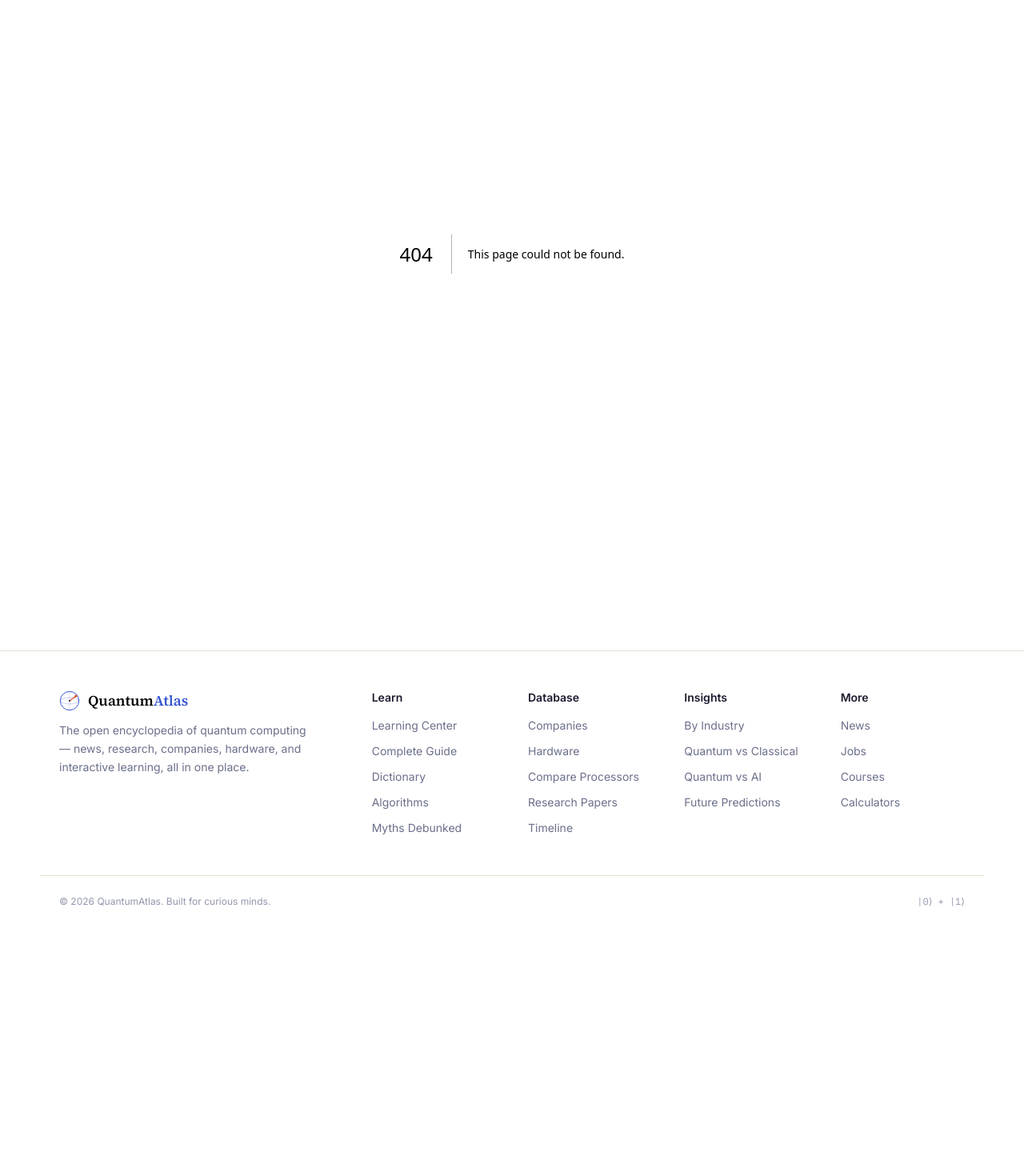
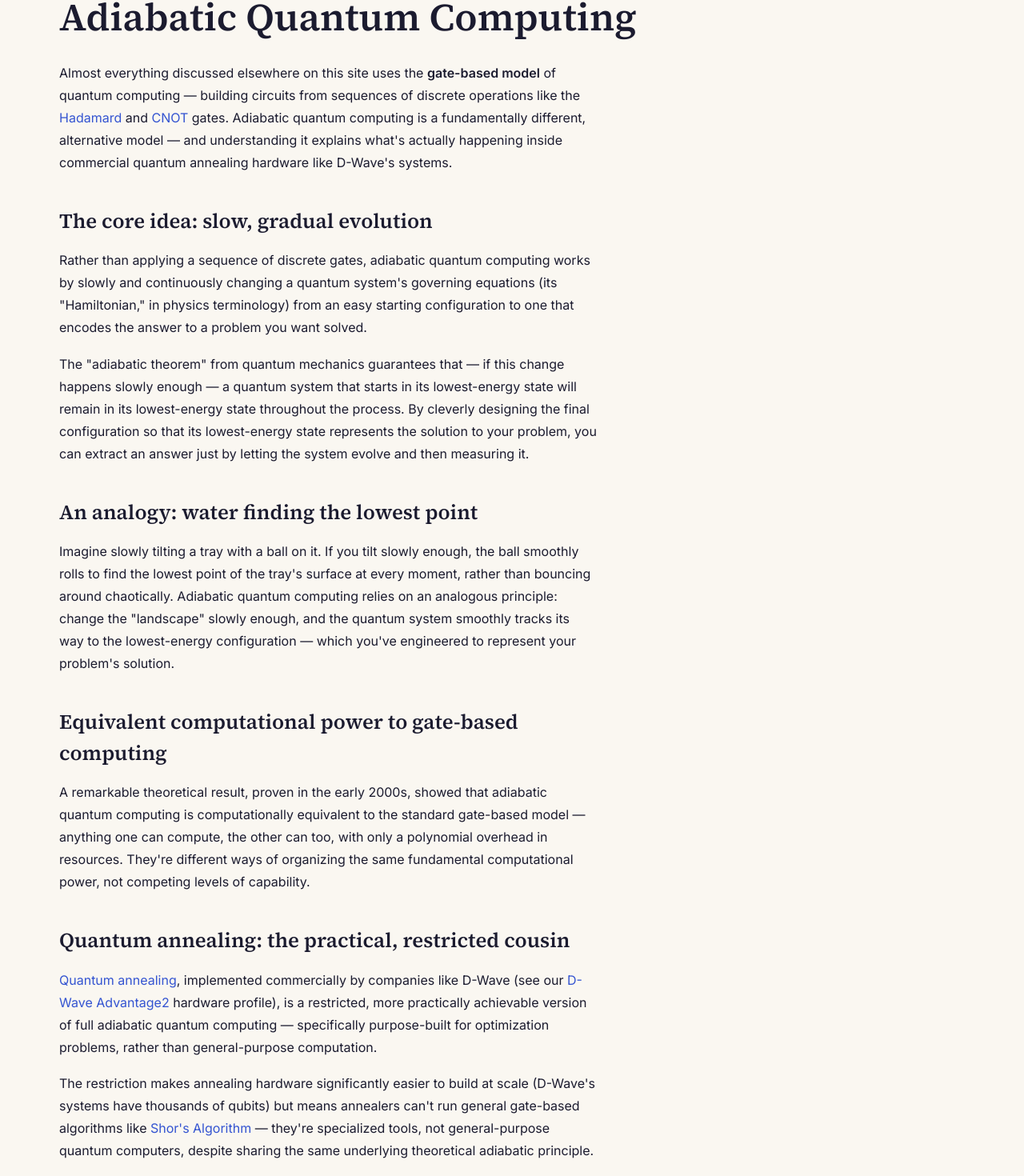
Before and after one commit to goalandpriority-ui/quantum-atlas, a Next.js app: page /learn/adiabatic-quantum-computing in a window 1280 px wide. Before the commit this address had no page. Shown: the part 154-1624 px from the top of the page at 80% size. Before the commit the page ends 1313 px from the top, so only its background shows below. Built offline with nearby package versions, Linux system fonts and the light colour scheme.

Commit message:
Add Adiabatic Quantum Computing page with details
This page provides an overview of adiabatic quantum computing, explaining its principles, advantages, and connections to quantum annealing. It also addresses common questions about the technology and its applications.

```diff
--- /dev/null
+++ b/app/learn/adiabatic-quantum-computing/page.tsx
@@ -0,0 +1,160 @@
+import Link from "next/link";
+
+export const metadata = {
+  title: "Adiabatic Quantum Computing Explained | QuantumAtlas",
+  description:
+    "A different model of quantum computation from the gate-based approach covered elsewhere on this site — and how it relates to commercial quantum annealing hardware.",
+};
+
+export default function AdiabaticQuantumComputingPage() {
+  return (
+    <article className="max-w-content mx-auto px-6 py-14">
+      <p className="font-mono text-xs uppercase tracking-widest text-quantum mb-2">
+        Level 5 · Advanced Topics
+      </p>
+      <h1 className="font-serif text-4xl md:text-5xl font-semibold text-ink mb-8">
+        Adiabatic Quantum Computing
+      </h1>
+
+      <div className="prose-quantum max-w-2xl">
+        <p>
+          Almost everything discussed elsewhere on this site uses the{" "}
+          <strong>gate-based model</strong> of quantum computing — building
+          circuits from sequences of discrete operations like the{" "}
+          <Link href="/dictionary/hadamard-gate" className="text-quantum hover:underline">
+            Hadamard
+          </Link>{" "}
+          and{" "}
+          <Link href="/dictionary/cnot-gate" className="text-quantum hover:underline">
+            CNOT
+          </Link>{" "}
+          gates. Adiabatic quantum computing is a fundamentally different,
+          alternative model — and understanding it explains what's actually
+          happening inside commercial quantum annealing hardware like
+          D-Wave's systems.
+        </p>
+
+        <h2>The core idea: slow, gradual evolution</h2>
+        <p>
+          Rather than applying a sequence of discrete gates, adiabatic
+          quantum computing works by slowly and continuously changing a
+          quantum system's governing equations (its "Hamiltonian," in
+          physics terminology) from an easy starting configuration to one
+          that encodes the answer to a problem you want solved.
+        </p>
+        <p>
+          The "adiabatic theorem" from quantum mechanics guarantees that —
+          if this change happens slowly enough — a quantum system that
+          starts in its lowest-energy state will remain in its lowest-energy
+          state throughout the process. By cleverly designing the final
+          configuration so that its lowest-energy state represents the
+          solution to your problem, you can extract an answer just by
+          letting the system evolve and then measuring it.
+        </p>
+
+        <h2>An analogy: water finding the lowest point</h2>
+        <p>
+          Imagine slowly tilting a tray with a ball on it. If you tilt
+          slowly enough, the ball smoothly rolls to find the lowest point of
+          the tray's surface at every moment, rather than bouncing around
+          chaotically. Adiabatic quantum computing relies on an analogous
+          principle: change the "landscape" slowly enough, and the quantum
+          system smoothly tracks its way to the lowest-energy configuration
+          — which you've engineered to represent your problem's solution.
+        </p>
+
+        <h2>Equivalent computational power to gate-based computing</h2>
+        <p>
+          A remarkable theoretical result, proven in the early 2000s,
+          showed that adiabatic quantum computing is computationally
+          equivalent to the standard gate-based model — anything one can
+          compute, the other can too, with only a polynomial overhead in
+          resources. They're different ways of organizing the same
+          fundamental computational power, not competing levels of
+          capability.
+        </p>
+
+        <h2>Quantum annealing: the practical, restricted cousin</h2>
+        <p>
+          <Link href="/algorithms/quantum-annealing" className="text-quantum hover:underline">
+            Quantum annealing
+          </Link>
+          , implemented commercially by companies like D-Wave (see our{" "}
+          <Link href="/hardware/dwave-advantage2" className="text-quantum hover:underline">
+            D-Wave Advantage2
+          </Link>{" "}
+          hardware profile), is a restricted, more practically achievable
+          version of full adiabatic quantum computing — specifically
+          purpose-built for optimization problems, rather than
+          general-purpose computation.
+        </p>
+        <p>
+          The restriction makes annealing hardware significantly easier to
+          build at scale (D-Wave's systems have thousands of qubits) but
+          means annealers can't run general gate-based algorithms like{" "}
+          <Link href="/algorithms/shors-algorithm" className="text-quantum hover:underline">
+            Shor's Algorithm
+          </Link>{" "}
+          — they're specialized tools, not general-purpose quantum
+          computers, despite sharing the same underlying theoretical
+          adiabatic principle.
+        </p>
+
+        <h2>Why "slowly enough" is the practical catch</h2>
+        <p>
+          The adiabatic theorem's guarantee only holds if the system's
+          configuration changes slowly relative to a quantity related to
+          the smallest energy gap the system passes through during the
+          process. For some problems, this gap becomes extremely small,
+          requiring impractically slow (and therefore time-consuming)
+          evolution to maintain the adiabatic guarantee — a key practical
+          limitation when applying this approach to genuinely hard
+          optimization problems.
+        </p>
+
+        <h2>Connections to quantum simulation</h2>
+        <p>
+          The adiabatic approach has interesting connections to{" "}
+          <Link href="/learn/quantum-simulation-deep-dive" className="text-quantum hover:underline">
+            quantum simulation
+          </Link>
+          , since both involve carefully controlling how a quantum system's
+          Hamiltonian evolves over time — though quantum simulation
+          typically aims to accurately model a specific real system's
+          dynamics, while adiabatic computing aims to reach a specific
+          target ground state representing a computational answer.
+        </p>
+
+        <h2>Frequently Asked Questions</h2>
+        <h3>Is D-Wave's quantum computer "real" quantum computing?</h3>
+        <p>
+          Yes, in the sense that it genuinely exploits quantum mechanical
+          phenomena like superposition and quantum tunneling. It's
+          "restricted" in the sense that it implements a specific,
+          optimization-focused version of adiabatic computing rather than
+          general-purpose gate-based computation — a different design
+          choice, not a lesser one for its intended purpose.
+        </p>
+        <h3>Does quantum annealing offer a proven speedup over classical methods?</h3>
+        <p>
+          This remains genuinely debated in the research community. Some
+          studies show quantum annealing matching or modestly outperforming
+          classical heuristics on specific problem types, while others show
+          classical methods remaining competitive or superior — there's no
+          settled, universal answer, unlike the well-established speedups
+          proven for algorithms like Shor's and Grover's.
+        </p>
+      </div>
+
+      <div className="mt-12 rounded-2xl bg-quantum-50 border border-quantum-100 p-8 max-w-2xl">
+        <p className="font-mono text-xs uppercase tracking-widest text-quantum mb-2">Continue learning</p>
+        <h2 className="font-serif text-xl font-semibold text-ink mb-4">Related topics</h2>
+        <div className="flex flex-col gap-2 text-sm">
+          <Link href="/algorithms/quantum-annealing" className="text-quantum hover:underline">→ Quantum Annealing Algorithm</Link>
+          <Link href="/hardware/dwave-advantage2" className="text-quantum hover:underline">→ D-Wave Advantage2 Hardware</Link>
+          <Link href="/learn/quantum-simulation-deep-dive" className="text-quantum hover:underline">→ Quantum Simulation</Link>
+        </div>
+      </div>
+    </article>
+  );
+}
```
